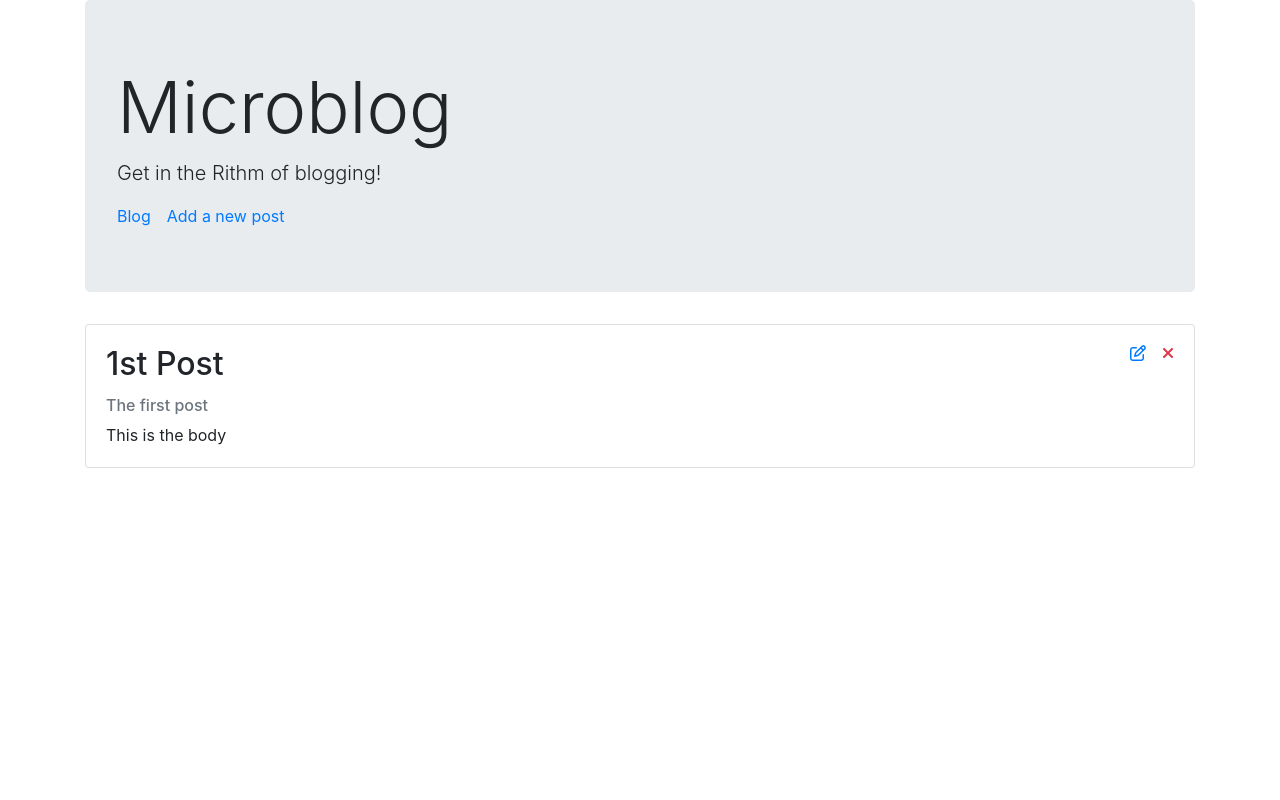
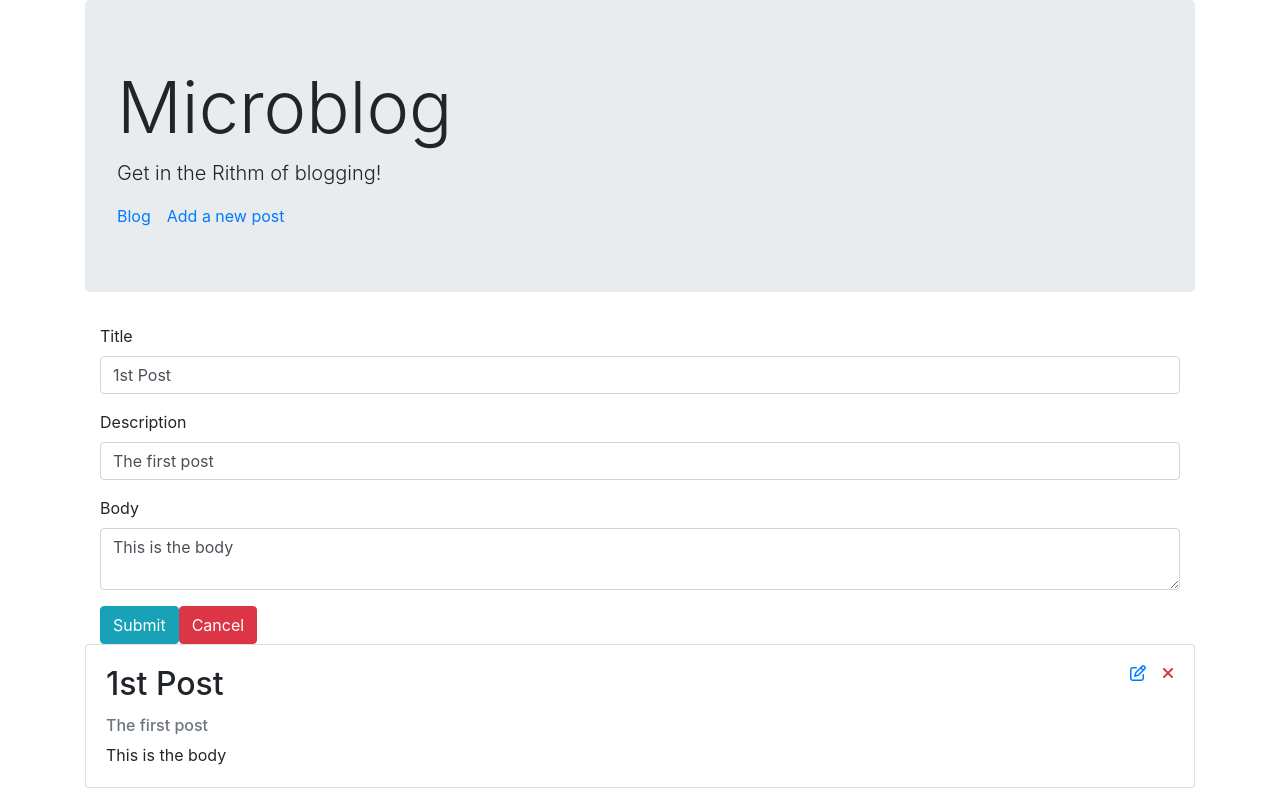
Before and after one commit to janderson77/44_4_microblog, a React (Create React App) app: page /1 in a window 1280 px wide. Both pictures are taken after a click on the icon 1138 px from the left and 370 px from the top of the page. Built offline with nearby package versions, Linux system fonts and the light colour scheme.

Commit message:
fixed post reference code, and added edit feature

```diff
--- a/src/BlogPost.js
+++ b/src/BlogPost.js
@@ -1,12 +1,19 @@
-import React from 'react'
+import React, {useState} from 'react'
 import {useParams, useHistory} from 'react-router-dom'
+import EditPostForm from './EditPostForm'
 import "./BlogPost.css"
 
-const BlogPost = ({posts, deletePost}) => {
+const BlogPost = ({posts, deletePost, editPost}) => {
     const {id} = useParams();
-    const postId = id-1
-    const post = posts[postId]
+    const postId = Number(id)
+    const post = posts.find(p =>{ return p.id === postId})
     const history = useHistory()
+
+    const [isEditing, setIsEditing] = useState(false)
+
+    const handleEditClick = () => {
+        setIsEditing(!isEditing)
+    }
 
     const handleDelete = () => {
         deletePost(post.id)
@@ -14,12 +21,14 @@ const BlogPost = ({posts, deletePost}) => {
     }
 
     return(
+        <div>
+            {isEditing ? <EditPostForm post={post} editPost={editPost} setIsEditing={setIsEditing} />: null}
             <div className='card'>
                 <div className="card-body">
                     <div className="title-area">
                         <h2 className="card-title">{post.title}</h2>
                         <div className="btn-group">
-                        <i id="edit" className="far fa-edit text-primary btn-group-btn" ></i>
+                            <i onClick={handleEditClick} id="edit" className="far fa-edit text-primary btn-group-btn" ></i>
                             <i onClick={handleDelete} id="delete" className="fas fa-times text-danger btn-group-btn" ></i>
                         </div>
                     </div>
@@ -27,6 +36,7 @@ const BlogPost = ({posts, deletePost}) => {
                     <p className="card-text">{post.body}</p>
                 </div>
             </div>
+        </div>
     )
 }
 
--- /dev/null
+++ b/src/EditPostForm.js
@@ -0,0 +1,72 @@
+import React, {useState} from 'react'
+
+const EditPostForm = ({post, editPost, setIsEditing}) => {
+    const INITIAL_STATE = {
+        title: post.title,
+        description: post.description,
+        body: post.body
+    }
+    const [formData, setFormData] = useState(INITIAL_STATE);
+
+    const handleChange = (e) => {
+        const {name, value} = e.target;
+        setFormData(formData => ({
+            ...formData,
+            [name]: value
+        }))
+    }
+
+    const handleSubmit = (e) => {
+        e.preventDefault()
+        editPost(post.id, formData.title, formData.description, formData.body)
+        setIsEditing(false)
+    }
+
+    const handleCancel = (e) => {
+        e.preventDefault()
+        setIsEditing(false)
+    }
+
+    return (
+        <div className='container PostForm'>
+            <form className="PostForm-form" onSubmit={handleSubmit}>
+                <div className="form-group">
+                    <label>Title</label>
+                    <input
+                        name="title"
+                        className="form-control"
+                        value={formData.title}
+                        onChange={handleChange}
+                        required
+                    />
+                    </div>
+                    <div className="form-group">
+                        <label>Description</label>
+                        <input
+                            name="description"
+                            className="form-control"
+                            value={formData.description}
+                            onChange={handleChange}
+                            required
+                        />
+                    </div>
+                    <div className="form-group">
+                        <label>Body</label>
+                        <textarea
+                            name="body"
+                            type="textarea"
+                            className="form-control"
+                            value={formData.body}
+                            onChange={handleChange}
+                            required
+                        />
+                    </div>
+
+                    <button className="btn btn-info" type="submit">Submit</button>
+                    <button onClick={handleCancel} className="btn btn-danger" to="/">Cancel</button>
+            </form>
+        </div>
+    )
+}
+
+export default EditPostForm
--- a/src/Routes.js
+++ b/src/Routes.js
@@ -19,6 +19,21 @@ const Routes = () => {
           setCount(() => count + 1)
       }
 
+      const editPost = (id, title, description, body) => {
+          const posts = [...postState]
+          const post = posts.find(p => {return p.id === Number(id)})
+          const postIndex = posts.indexOf({id: Number(id)})
+
+          post.title = title
+          post.description = description
+          post.body = body
+
+          posts[postIndex] = post
+
+          setPostState(posts)
+
+      }
+
       const deletePost = (pid) => {
           const newPostState = postState.filter((post) => post.id !== pid)
           setPostState(newPostState)
@@ -33,7 +48,7 @@ const Routes = () => {
                 <PostForm newPost={newPost} count={count} />
             </Route>
             <Route path="/:id" exact>
-                <BlogPost posts={postState} deletePost={deletePost} />
+                <BlogPost posts={postState} deletePost={deletePost} editPost={editPost} />
             </Route>
             <Redirect to="/" />
         </Switch>
```
Lines whose indentation alone changed are shown as unchanged.
